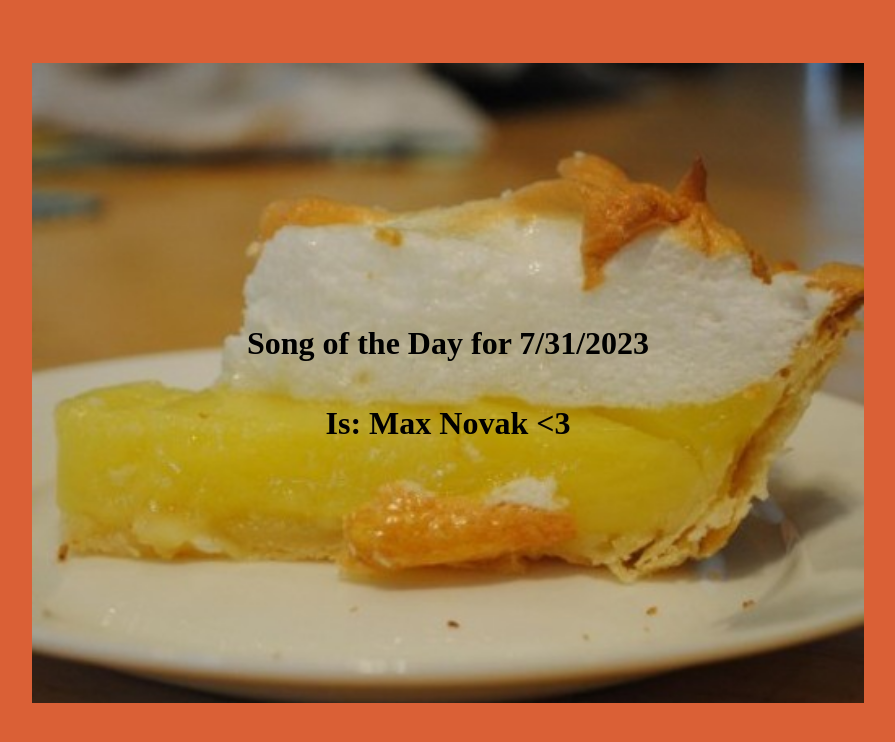
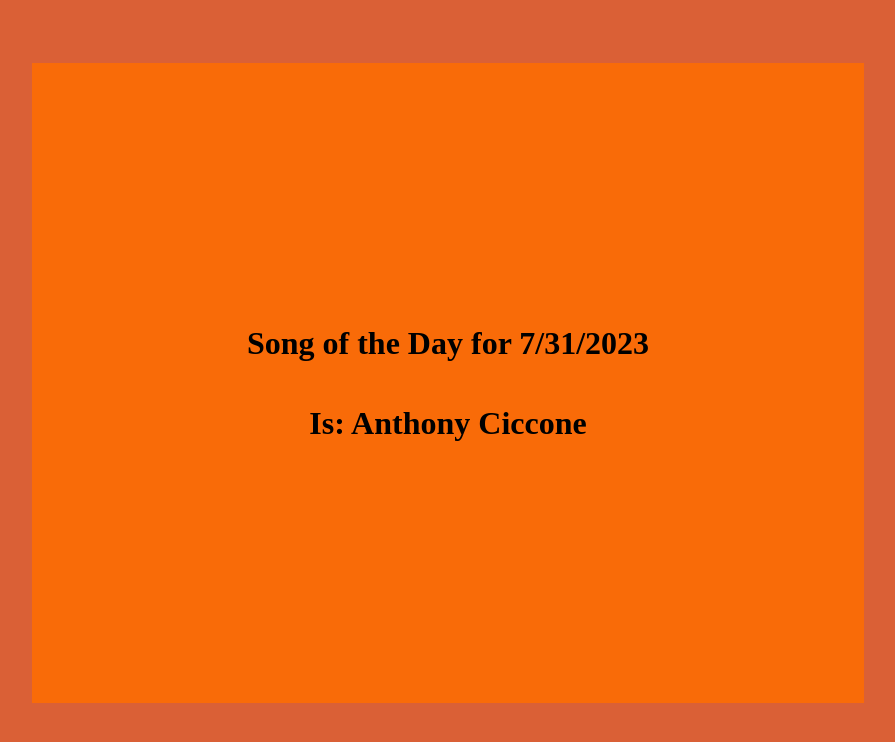
Before and after one commit to Beznet/song-of-the-day, a plain HTML site: page index.html in a window 1280 px wide. Shown: the whole page, without its empty margins (192-1087 px from the left). Drawn offline with Linux system fonts and the light colour scheme.

Commit message:
remove max stylign

```diff
--- a/index.css
+++ b/index.css
@@ -10,10 +10,7 @@ body {
     align-items: center;
     justify-content: center;
     justify-items: center;
-    background-image: url('lemon_pie_max.jpeg');
-    background-repeat: no-repeat;
-    background-position: center center;
-    background-size: cover;
+    background-color: rgba(255, 110, 0, 0.85);
     font-family: 'Sharp Sans Display No. 1';
     height: 80vh;
     overflow: scroll;
--- a/pickAPerson.js
+++ b/pickAPerson.js
@@ -43,7 +43,7 @@ window.addEventListener('DOMContentLoaded', function () {
 
   const displayPairings = (person) => {
     let pairingDiv = document.getElementsByClassName('person')[0];
-    pairingDiv.innerHTML += `<h1>Is: Max Novak <3</h1>`;
+    pairingDiv.innerHTML += `<h1>Is: ${person}</h1>`;
   };
 
   shuffleStudents(people);
```
Also changed, not shown: lemon_pie_max.jpeg (deleted).
